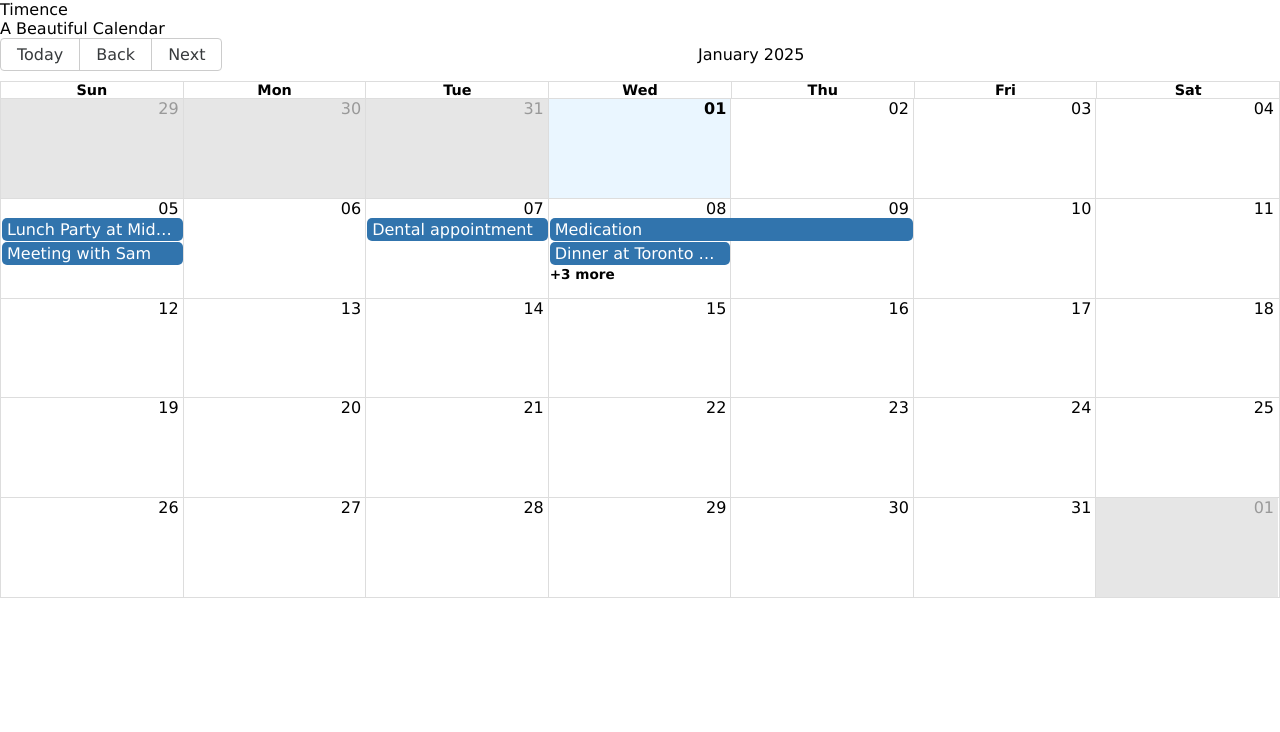
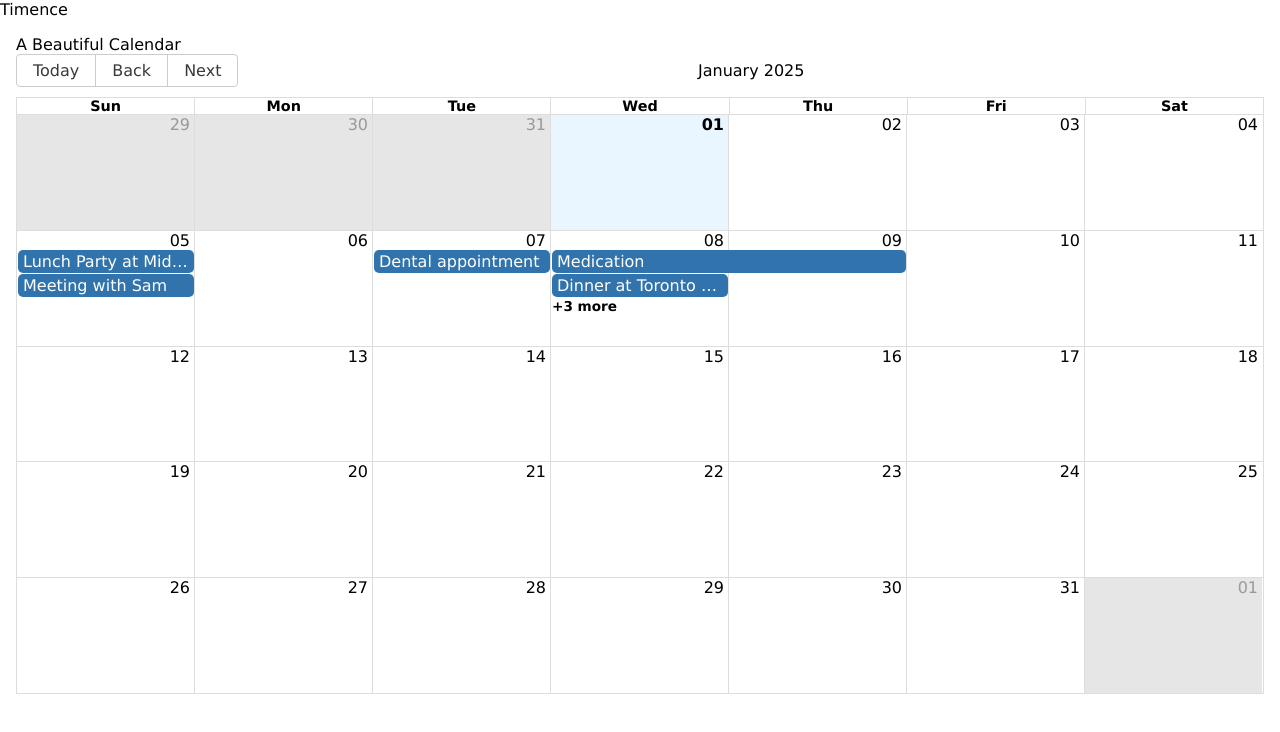
Before and after one commit to BriAnWuu/timence, a React (Vite) app: page / in a window 1280 px wide. Shown: the top 732 px of the page. Built offline with nearby package versions, Linux system fonts and the light colour scheme.

Commit message:
add spacing / calendar type

```diff
--- a/src/components/Calendar/Calendar.scss
+++ b/src/components/Calendar/Calendar.scss
@@ -2,13 +2,20 @@
 @use "../../styles/partials/mixins" as *;
 
 .calendar {
+    width: 100%;
+    padding: calc($SPACING * 2);
 
     &__big-calendar {
         width: 100%;
-
+        min-height: 20rem;
 
         @include tablet {
-           min-height: 35rem;
+           min-height: 40rem;
         }
     }
 }
+
+// font size smaller
+// separate font size
+// calendar nav location / style
+// cell more height
--- a/src/components/Calendar/Calendar.tsx
+++ b/src/components/Calendar/Calendar.tsx
@@ -3,6 +3,7 @@ import { getDay } from "date-fns/getDay";
 import { enUS } from "date-fns/locale/en-US";
 import { parse } from "date-fns/parse";
 import { startOfWeek } from "date-fns/startOfWeek";
+import { ReactNode } from "react";
 import { Calendar as BigCalendar, dateFnsLocalizer } from "react-big-calendar";
 import "react-big-calendar/lib/css/react-big-calendar.css";
 import { useSelector } from "react-redux";
@@ -21,8 +22,11 @@ const localizer = dateFnsLocalizer({
     locales,
 });
 
+type CalendarProps = {
+    children?: ReactNode
+}
 
-function Calendar() {
+function Calendar({ children }: CalendarProps) {
     const events = useSelector((state: RootState) => state.events);
     // const dispatch = useDispatch();
 
@@ -49,6 +53,7 @@ function Calendar() {
                 endAccessor="end"
                 views={ ["month"] }
             />
+            {children}
         </section>
     )
 };
--- a/src/styles/partials/_variables.scss
+++ b/src/styles/partials/_variables.scss
@@ -1,2 +1,4 @@
 $TABLET_WIDTH: 768px;
 $DESKTOP_WIDTH: 1280px;
+
+$SPACING: 8px;
```
